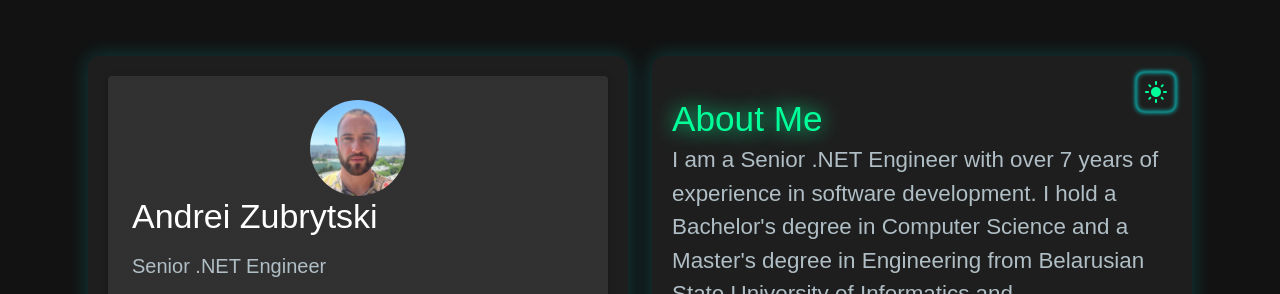
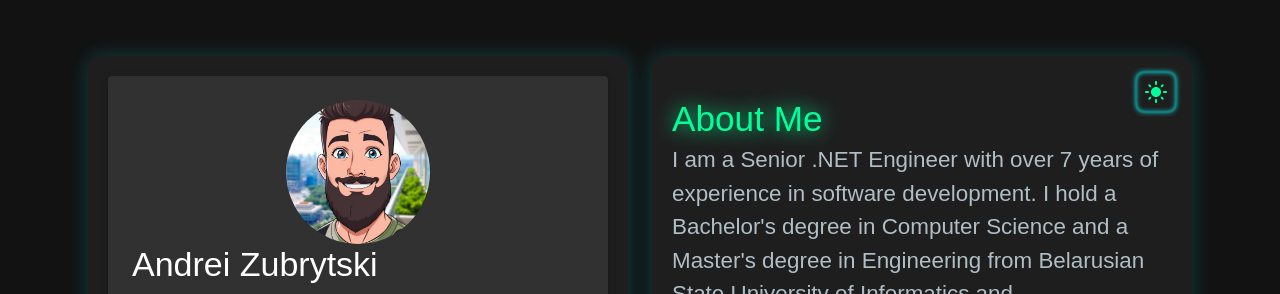
Before and after one commit to azubrytski-dev/cv-website, a React (Create React App) app in the folder src/client/: page / in a window 1280 px wide. Shown: the top 294 px of the page. Built offline with nearby package versions, Linux system fonts and the light colour scheme.

Commit message:
Changed avatar

```diff
--- a/src/client/src/components/Header.tsx
+++ b/src/client/src/components/Header.tsx
@@ -1,7 +1,7 @@
 import React from 'react';
 import { Avatar, Typography, Box, Grid, Paper } from '@mui/material';
 import { styled } from '@mui/system';
-import ProfilePhoto from '../shared/img/profile-photo.jpg'; // Replace with the actual path to your profile photo
+import ProfilePhoto from '../shared/img/profile-photo.jpeg'; // Replace with the actual path to your profile photo
 import { AnimatedNeonTitle } from '../controls/Title';
 
 const HeaderPaper = styled(Paper)(({ theme }) => ({
@@ -12,8 +12,8 @@ const HeaderPaper = styled(Paper)(({ theme }) => ({
 }));
 
 const AvatarStyled = styled(Avatar)(({ theme }) => ({
-  width: theme.spacing(12),
-  height: theme.spacing(12),
+  width: theme.spacing(18),
+  height: theme.spacing(18),
   margin: 'auto',
 }));
 
@@ -28,7 +28,9 @@ const ContactInfo = styled(Box)(({ theme }) => ({
 const Header: React.FC = () => {
   return (
     <HeaderPaper elevation={3}>
-      <AvatarStyled alt="Andrei Zubrytski" src={ProfilePhoto} />
+      <AvatarStyled
+        alt="Andrei Zubrytski"
+        src={ProfilePhoto} />
       <Typography variant="h4" gutterBottom>
         Andrei Zubrytski
       </Typography>
```
Also changed, not shown: src/client/src/shared/img/profile-photo.jpeg (added), src/client/src/shared/img/profile-photo.jpg (deleted).
